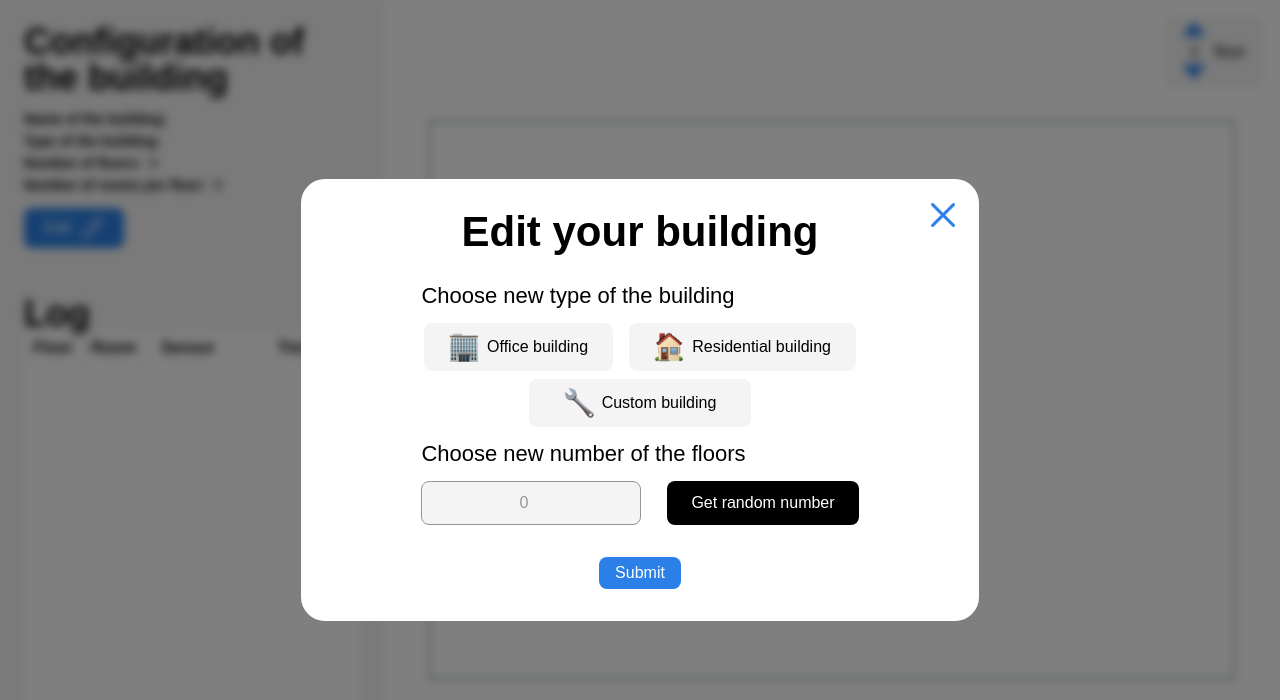
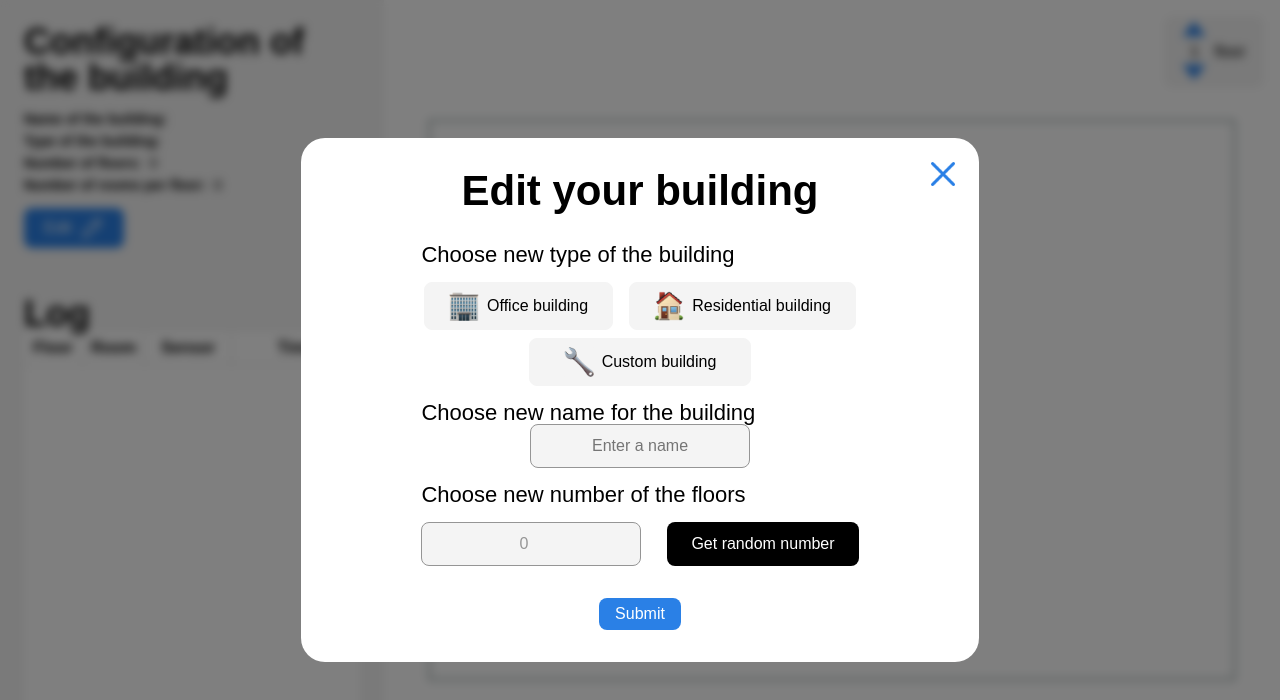
Before and after one commit to mmaksymko/Security-System-Simulator, a React (Vite) app in the folder Front/: page /simulation in a window 1280 px wide. Both pictures are taken after a click on the button "Edit". Shown: the top 700 px of the page. Built offline with nearby package versions, Linux system fonts and the light colour scheme.

Commit message:
popup window edit

```diff
--- a/Front/src/components/EditBuildingPopup/EditPopup.tsx
+++ b/Front/src/components/EditBuildingPopup/EditPopup.tsx
@@ -14,6 +14,8 @@ const EditPopup: React.FC<EditPopupProps> = ({ onClose }) => {
   const {
     buildingType,
     setBuildingType,
+    buildingName,
+    setBuildingName,
     numFloors,
     setNumFloors,
     numRoomsPerFloor,
@@ -25,16 +27,12 @@ const EditPopup: React.FC<EditPopupProps> = ({ onClose }) => {
     setActiveType(type);
     setBuildingType(type);
   };
-  const handleOfficeBuildingClick = () => {
-    setBuildingType("office");
-  };
-
-  const handleResidentialBuildingClick = () => {
-    setBuildingType("residential");
-  };
 
   const handleNumFloorsChange = (value: number) => {
     setNumFloors(value);
+  };
+  const handleNameChange = (value: string) => {
+    setBuildingName(value);
   };
 
   const handleNumRoomsPerFloorChange = (value: number) => {
@@ -114,6 +112,15 @@ const EditPopup: React.FC<EditPopupProps> = ({ onClose }) => {
                 </BuildingTypeButton>
               </div>
             </div>
+            <div className={styles.duildingPropertyContainer}>
+              <h2 className={styles.h2}>Choose new name for the building</h2>
+              <div className={styles.buildingPropertyButtons}>
+                <InputFieldText
+                  value={buildingName}
+                  onChange={(value) => handleNameChange(value)}
+                />
+              </div>
+            </div>
             <div className={styles.buildingPropertyContainer}>
               <h2 className={styles.h2}>Choose new number of the floors</h2>
               <div className={styles.buildingPropertyButtons}>
```
